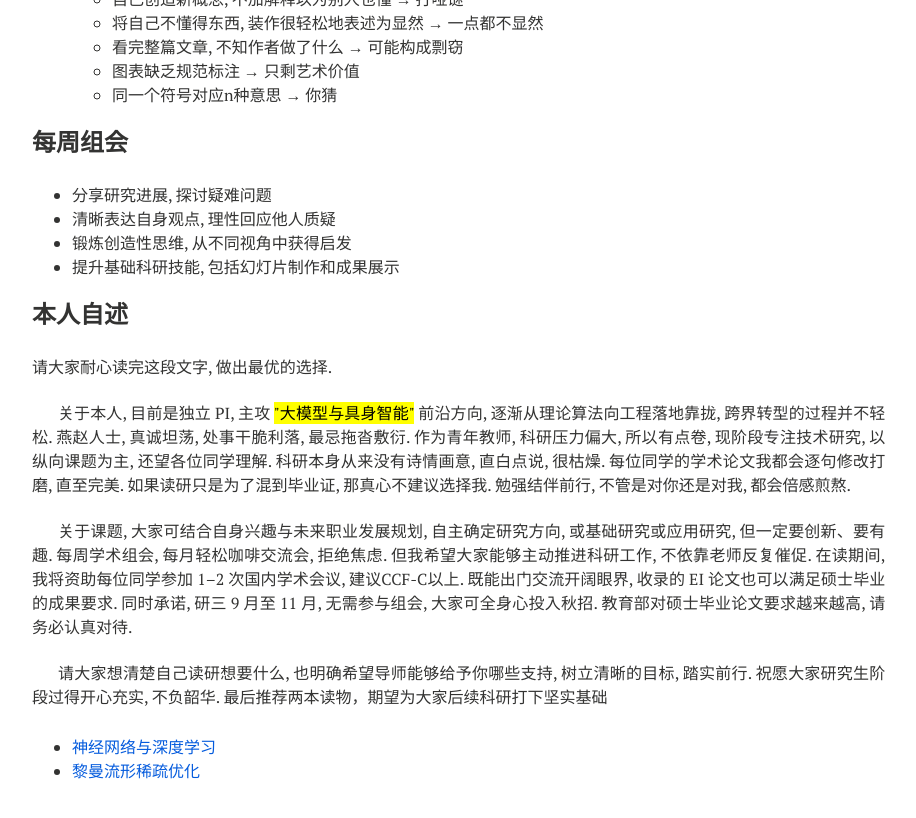
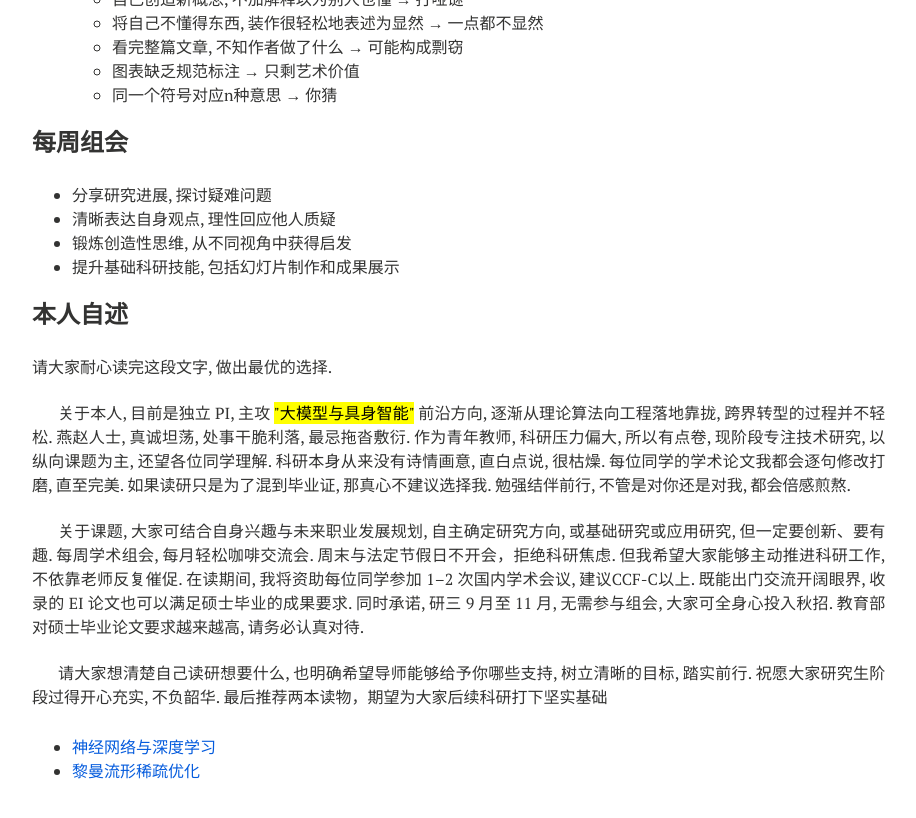
Before and after one commit to xianchaoxiu/xianchaoxiu.github.io, a Jekyll site: the page built from chinese/reading/index.md, in a window 1280 px wide and 900 px high, scrolled down 1378 px. Shown: the top 818 px of the window, without its empty margins (288-1204 px from the left). Built offline with Jekyll 4.4.1, drawn with Linux system fonts in a browser that asks for light colours; nearby versions of some CDN libraries.

Commit message:
Update index.md

```diff
--- a/chinese/reading/index.md
+++ b/chinese/reading/index.md
@@ -87,7 +87,8 @@ share: false
 
 
 关于课题, 大家可结合自身兴趣与未来职业发展规划, 自主确定研究方向, 或基础研究或应用研究, 但一定要创新、要有趣.
-每周学术组会, 每月轻松咖啡交流会, 拒绝焦虑.
+每周学术组会, 每月轻松咖啡交流会.
+周末与法定节假日不开会，拒绝科研焦虑.
 但我希望大家能够主动推进科研工作, 不依靠老师反复催促.
 在读期间, 我将资助每位同学参加 1–2 次国内学术会议, 建议CCF-C以上.
 既能出门交流开阔眼界, 收录的 EI 论文也可以满足硕士毕业的成果要求.
```
